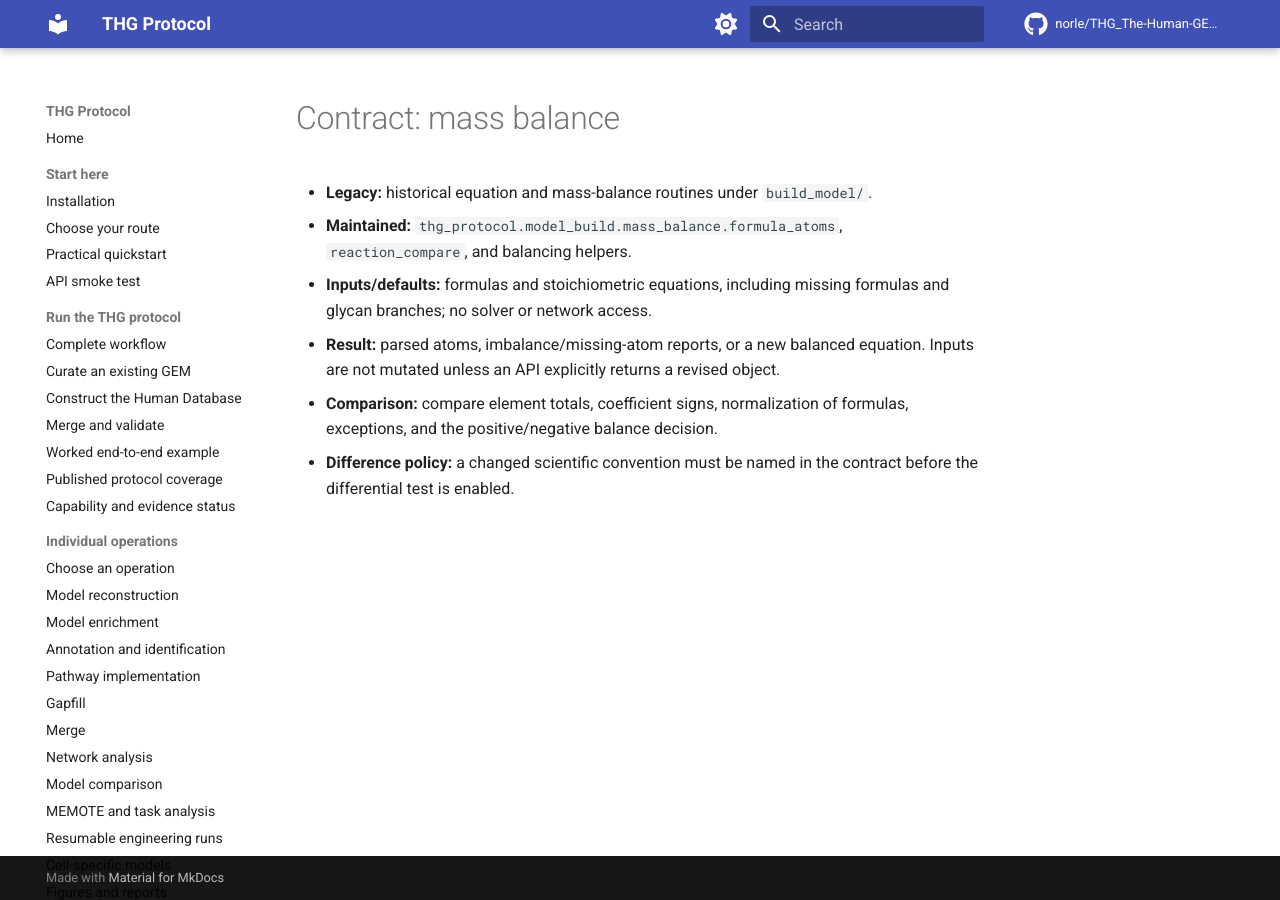
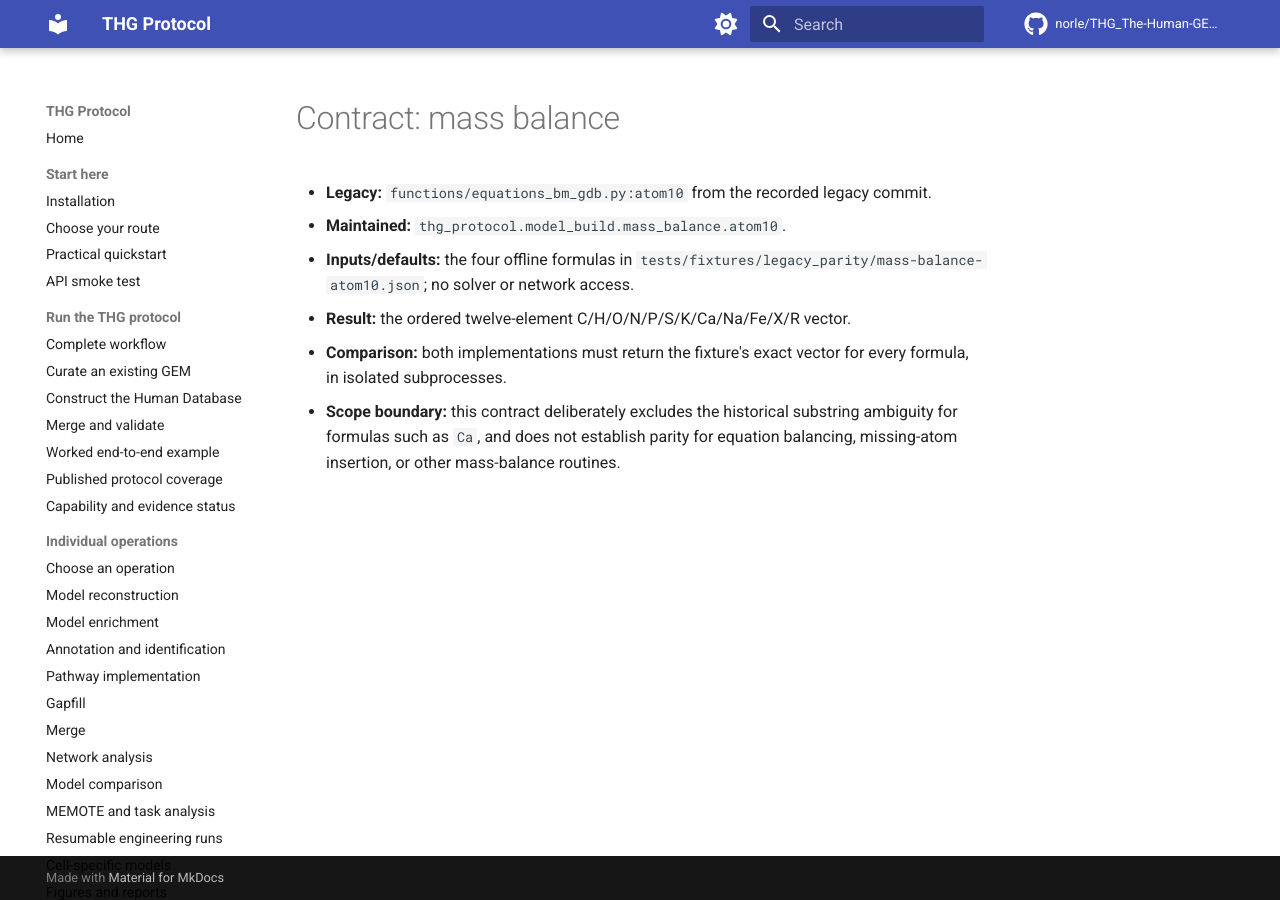
Before and after one commit to norle/THG_The-Human-GEM-protocol-standalone, an MkDocs documentation site: the page built from docs/parity/contracts/mass-balance.md, in a window 1280 px wide. Built offline with MkDocs 1.6.1 and Material for MkDocs 9.7.7, drawn with Linux system fonts in a browser that asks for light colours; comment, search, counter and statistics services are not loaded.

Commit message:
test: add mass-balance atom10 parity case

```diff
--- a/docs/parity/contracts/mass-balance.md
+++ b/docs/parity/contracts/mass-balance.md
@@ -1,15 +1,15 @@
 # Contract: mass balance
 
-- **Legacy:** historical equation and mass-balance routines under
-  `build_model/`.
-- **Maintained:** `thg_protocol.model_build.mass_balance.formula_atoms`,
-  `reaction_compare`, and balancing helpers.
-- **Inputs/defaults:** formulas and stoichiometric equations, including missing
-  formulas and glycan branches; no solver or network access.
-- **Result:** parsed atoms, imbalance/missing-atom reports, or a new balanced
-  equation. Inputs are not mutated unless an API explicitly returns a revised
-  object.
-- **Comparison:** compare element totals, coefficient signs, normalization of
-  formulas, exceptions, and the positive/negative balance decision.
-- **Difference policy:** a changed scientific convention must be named in the
-  contract before the differential test is enabled.
+- **Legacy:** `functions/equations_bm_gdb.py:atom10` from the recorded legacy
+  commit.
+- **Maintained:** `thg_protocol.model_build.mass_balance.atom10`.
+- **Inputs/defaults:** the four offline formulas in
+  `tests/fixtures/legacy_parity/mass-balance-atom10.json`; no solver or
+  network access.
+- **Result:** the ordered twelve-element C/H/O/N/P/S/K/Ca/Na/Fe/X/R vector.
+- **Comparison:** both implementations must return the fixture's exact vector
+  for every formula, in isolated subprocesses.
+- **Scope boundary:** this contract deliberately excludes the historical
+  substring ambiguity for formulas such as `Ca`, and does not establish parity
+  for equation balancing, missing-atom insertion, or other mass-balance
+  routines.
--- a/docs/protocol/capability-evidence.json
+++ b/docs/protocol/capability-evidence.json
@@ -87,10 +87,10 @@
       "workflow_coverage": "Operation",
       "legacy_relationship": "Not assessed",
       "published_reproduction": "Not yet verified",
-      "legacy_sources": ["build_model/equations_build_model.py"],
+      "legacy_sources": ["functions/equations_bm_gdb.py"],
       "current_sources": ["src/thg_protocol/model_build/mass_balance.py"],
-      "tests": ["tests/unit/test_mass_balance_api.py"],
-      "known_differences": ["Legacy and maintained implementations have not been run on the same fixture"],
+      "tests": ["tests/unit/test_mass_balance_api.py", "tests/parity/test_mass_balance_atom10.py"],
+      "known_differences": ["One atom10 vector fixture is compared; legacy substring handling for overlapping element symbols and broader equation/mass-balance behavior remain unverified"],
       "evidence_commit": "0c91fdec325df12f25ef13819525e830a4cec1e8"
     },
     {
```
Also changed, not shown: docs/parity/README.md (+1 -1 lines), docs/plans/THG_LEGACY_PARITY_AND_STATUS_REMEDIATION_PLAN.md (+11 -8 lines), docs/protocol/implementation-status.md (+1 -1 lines), 2 other files.
